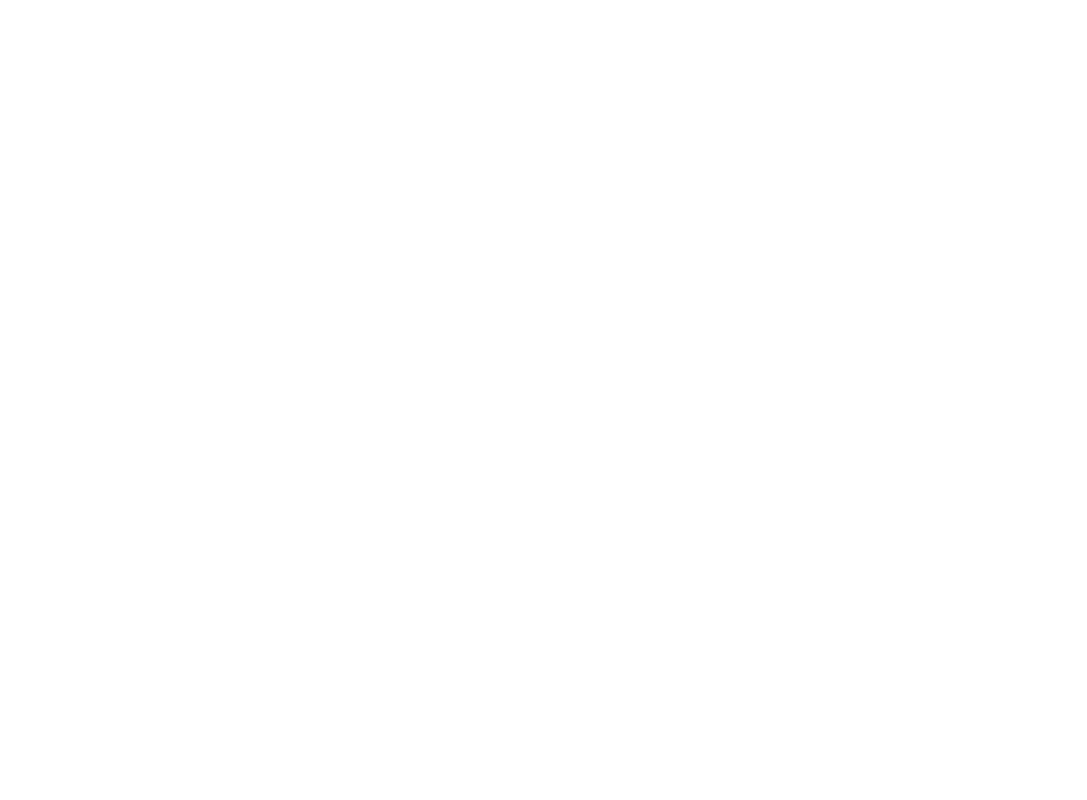
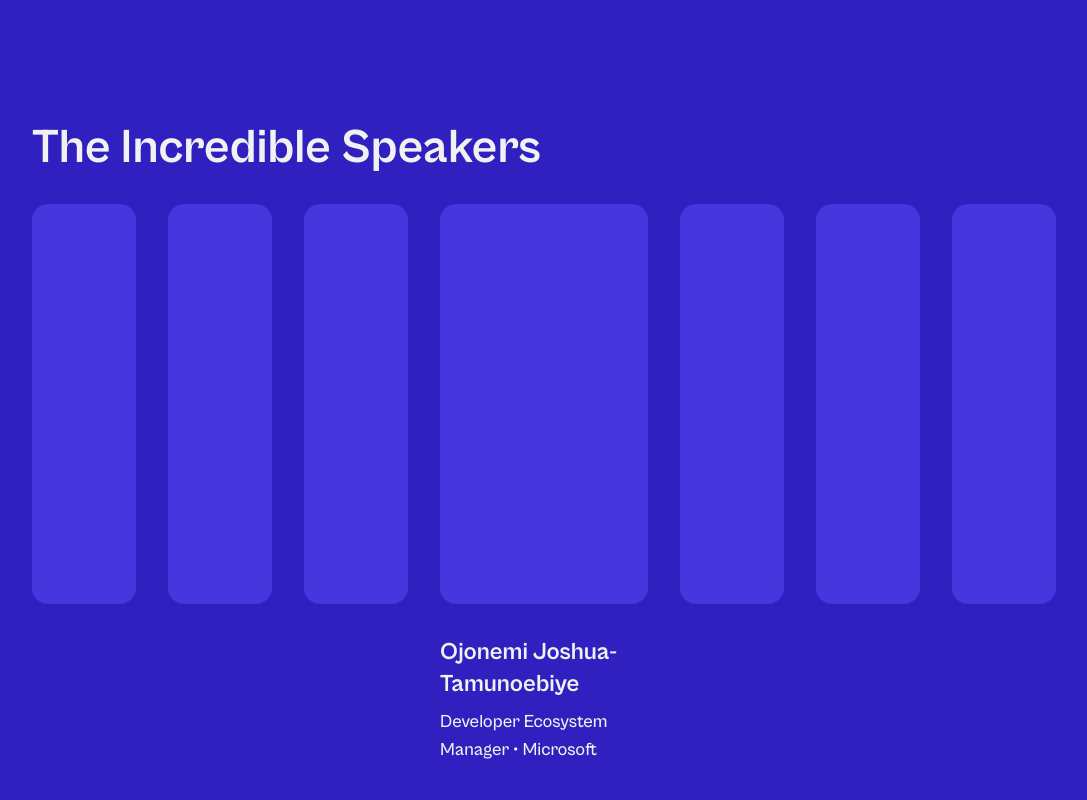
Before and after one commit to apiconf/landing-page, a React (Vite) app: page /speakers in a window 1280 px wide. Before the commit this address had no page. Shown: the part 220-1020 px from the top of the page, without its empty margins (96-1183 px from the left). Before the commit the page ends 800 px from the top, so only its background shows below. Built offline with nearby package versions, Linux system fonts and the light colour scheme.

Commit message:
feat: Speakers Page MVP

```diff
--- a/src/components/Footer/footerDetails.tsx
+++ b/src/components/Footer/footerDetails.tsx
@@ -102,7 +102,7 @@ const FooterDetails = () => {
             />
           </li>
           <li className={footerDetailStyle.link}>
-            <a href="#" className={footerDetailStyle.linkText}>
+            <a href="/speakers" className={footerDetailStyle.linkText}>
               speakers
             </a>
             <img
--- a/src/main.tsx
+++ b/src/main.tsx
@@ -2,6 +2,7 @@ import React from "react";
 import ReactDOM from "react-dom/client";
 import { createBrowserRouter, RouterProvider } from "react-router-dom";
 import App from "./App.tsx";
+import Speakers from "./pages/speakers";
 import NotFound from "./NotFound.tsx";
 import "./index.css";
 import { AppContextProvider } from "./context";
@@ -10,6 +11,11 @@ const router = createBrowserRouter([
   {
     path: "/",
     element: <App />,
+    errorElement: <NotFound />,
+  },
+  {
+    path: "/speakers",
+    element: <Speakers />,
     errorElement: <NotFound />,
   },
 ]);
--- /dev/null
+++ b/src/pages/speakers/index.tsx
@@ -0,0 +1,147 @@
+import React from "react";
+import Header from "../../components/Header";
+import Footer from "../../components/Footer";
+import ScrollToAnchor from "../../components/ScrollToAnchor";
+import { motion } from "framer-motion";
+
+export default function Speakers() {
+  return (
+    <>
+      <Header />
+      <Main />
+      <Footer />
+      <ScrollToAnchor />
+    </>
+  );
+}
+
+type speakers = {
+  index: number;
+  name: string;
+  jobTitle: string;
+  employer: string;
+  checked?: boolean;
+};
+
+function Main() {
+  const speakers: speakers[] = [
+    {
+      index: 0,
+      name: "C",
+      jobTitle: "Frontend Developer",
+      employer: "Hire me please",
+    },
+    {
+      index: 1,
+      name: "J",
+      jobTitle: "UI Designer",
+      employer: "Jobless boy",
+    },
+    {
+      index: 2,
+      name: "E",
+      jobTitle: "UX Researcher",
+      employer: "Myself",
+    },
+    {
+      index: 3,
+      name: "Ojonemi Joshua-Tamunoebiye",
+      jobTitle: "Developer Ecosystem Manager",
+      employer: "Microsoft",
+      checked: true,
+    },
+    {
+      index: 4,
+      name: "Chinonso",
+      jobTitle: "Game Developer",
+      employer: "Unemployed",
+    },
+    {
+      index: 5,
+      name: "Jemeni",
+      jobTitle: "Backend Engineer",
+      employer: "The back of the non-existent company",
+    },
+    {
+      index: 6,
+      name: "Emmanuel",
+      jobTitle: "Software Engineer",
+      employer: "Sapa Inc.",
+    },
+  ];
+
+  const [checkedIndex, setCheckedIndex] = React.useState<number>(3);
+
+  const handleCardClick = (index: number) => {
+    setCheckedIndex(index);
+  };
+
+  return (
+    <main className="bg-[#2F20BF] min-h-screen px-12 md:px-24 xl:px-32 pt-24 md:pt-40 xl:pt-64">
+      <h1 className="mb-8 text-[#F1F1F1] text-5xl font-sans font-bold">
+        The Incredible Speakers
+      </h1>
+      <div className="flex gap-x-8 w-full pb-24 md:pb-36 xl:pb-44">
+        {speakers.map((speaker) => (
+          <Card
+            key={speaker.index}
+            index={speaker.index}
+            name={speaker.name}
+            jobTitle={speaker.jobTitle}
+            employer={speaker.employer}
+            checked={speaker.index === checkedIndex}
+            onClick={handleCardClick}
+          />
+        ))}
+      </div>
+    </main>
+  );
+}
+
+function Card({
+  index,
+  name,
+  jobTitle,
+  employer,
+  onClick,
+  checked = false,
+}: speakers & { onClick: (index: number) => void }) {
+  return (
+    <motion.div
+      className={`${
+        checked ? "flex-[2_2_0] w-[200%]" : "flex-1 w-full"
+      } flex flex-col rounded-t-2xl`}
+      animate={{ flex: checked ? "2 2 0" : "1 1 0" }}
+      transition={{ duration: 0.5, ease: "easeInOut" }}
+    >
+      <input
+        className="hidden"
+        type="radio"
+        name="card"
+        id={`input-${index}`}
+        value={`input-${index}`}
+        checked={checked}
+        onChange={() => onClick(index)}
+      />
+      <label
+        htmlFor={`input-${index}`}
+        className={`min-h-[25rem] rounded-2xl bg-[#4536DD] cursor-pointer`}
+      />
+      <motion.div
+        className={`${checked ? "block" : "hidden"}`}
+        initial={{ opacity: 0, y: 20 }}
+        animate={{ opacity: checked ? 1 : 0, y: checked ? 0 : 20 }}
+        transition={{ duration: 0.5 }}
+      >
+        <div className="mt-8">
+          <p className="text-[#F1F1F1] font-sans mb-2 text-2xl font-bold">
+            {name}
+          </p>
+          <p className="text-[#F1F1F1] font-sans text-lg font-medium">
+            {jobTitle} • {employer}
+          </p>
+        </div>
+      </motion.div>
+    </motion.div>
+  );
+}
```
